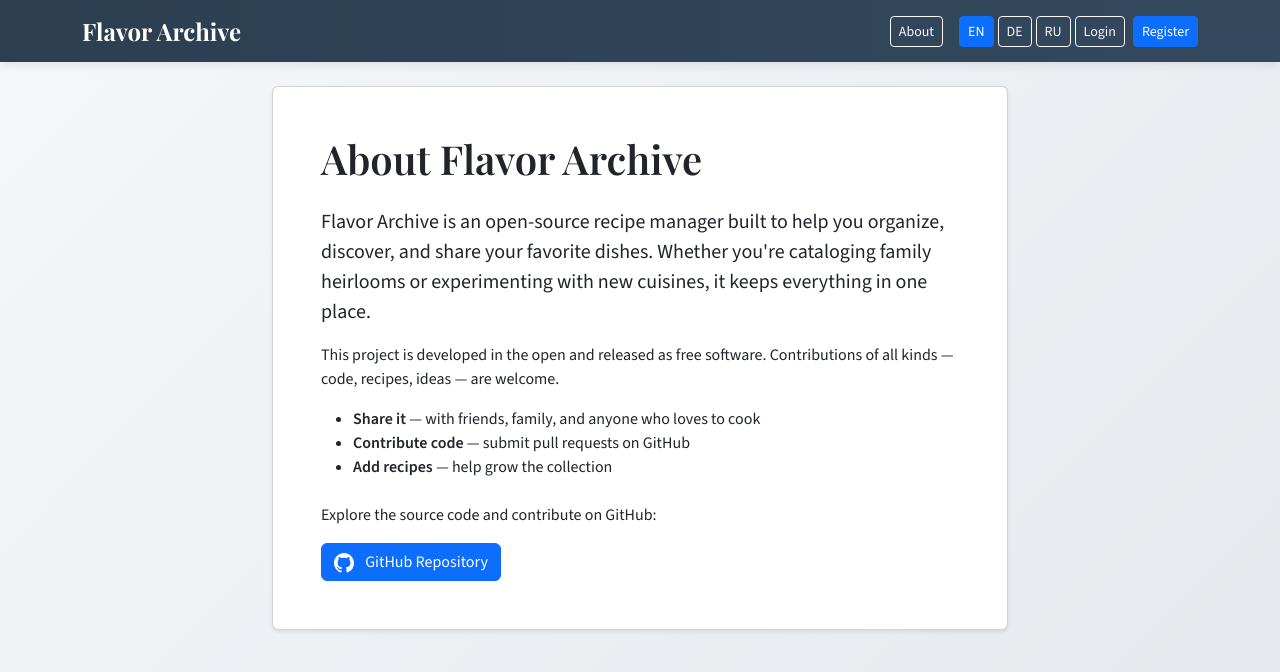
After one commit to bztt282tbz-sys/recipes, a Flask app: page /about in a window 1280 px wide. The commit adds this page. Shown: the top 672 px of the page. Run offline with Flask 3, Linux system fonts and the light colour scheme; some libraries are stand-ins or nearby versions.

Commit message:
new title

```diff
--- a/app.py
+++ b/app.py
@@ -497,6 +497,10 @@ def inject_translations():
         get_unit_name=get_unit_name,
         request=request
     )
+
+@app.route("/about")
+def about():
+    return render_template('about.html')
 
 @app.route("/")
 def home():
--- /dev/null
+++ b/templates/about.html
@@ -0,0 +1,37 @@
+{% extends "base.html" %}
+
+{% block title %}About - Flavor Archive{% endblock %}
+
+{% block content %}
+<div class="row justify-content-center">
+    <div class="col-md-8">
+        <div class="card shadow-sm">
+            <div class="card-body p-5">
+                <h1 class="card-title mb-4" style="font-family: 'Playfair Display', serif;">About Flavor Archive</h1>
+
+                <p class="lead">
+                    Flavor Archive is an open-source recipe manager built to help you organize, discover, and share your favorite dishes. Whether you're cataloging family heirlooms or experimenting with new cuisines, it keeps everything in one place.
+                </p>
+
+                <p>
+                    This project is developed in the open and released as free software. Contributions of all kinds &mdash; code, recipes, ideas &mdash; are welcome.
+                </p>
+
+                <ul>
+                    <li><strong>Share it</strong> &mdash; with friends, family, and anyone who loves to cook</li>
+                    <li><strong>Contribute code</strong> &mdash; submit pull requests on GitHub</li>
+                    <li><strong>Add recipes</strong> &mdash; help grow the collection</li>
+                </ul>
+
+                <p class="mt-4">Explore the source code and contribute on GitHub:</p>
+                <a href="https://github.com/bztt282tbz-sys/recipes" target="_blank" class="btn btn-primary">
+                    <svg xmlns="http://www.w3.org/2000/svg" width="20" height="20" fill="currentColor" class="bi bi-github me-2" viewBox="0 0 16 16">
+                        <path d="M8 0C3.58 0 0 3.58 0 8c0 3.54 2.29 6.53 5.47 7.59.4.07.55-.17.55-.38 0-.19-.01-.82-.01-1.49-2.01.37-2.53-.49-2.69-.94-.09-.23-.48-.94-.82-1.13-.28-.15-.68-.52-.01-.53.63-.01 1.08.58 1.23.82.72 1.21 1.87.87 2.33.66.07-.52.28-.87.51-1.07-1.78-.2-3.64-.89-3.64-3.95 0-.87.31-1.59.82-2.15-.08-.2-.36-1.02.08-2.12 0 0 .67-.21 2.2.82.64-.18 1.32-.27 2-.27.68 0 1.36.09 2 .27 1.53-1.04 2.2-.82 2.2-.82.44 1.1.16 1.92.08 2.12.51.56.82 1.27.82 2.15 0 3.07-1.87 3.75-3.65 3.95.29.25.54.73.54 1.48 0 1.07-.01 1.93-.01 2.2 0 .21.15.46.55.38A8.012 8.012 0 0 0 16 8c0-4.42-3.58-8-8-8z"/>
+                    </svg>
+                    GitHub Repository
+                </a>
+            </div>
+        </div>
+    </div>
+</div>
+{% endblock %}
--- a/templates/add_ingredient.html
+++ b/templates/add_ingredient.html
@@ -1,6 +1,6 @@
 {% extends "base.html" %}
 
-{% block title %}{{ t('add_ingredient') }} - Recipe Vault{% endblock %}
+{% block title %}{{ t('add_ingredient') }} - Flavor Archive{% endblock %}
 
 {% block extra_css %}
 <style>
--- a/templates/add_recipe.html
+++ b/templates/add_recipe.html
@@ -1,6 +1,6 @@
 {% extends "base.html" %}
 
-{% block title %}{{ t('add_recipe') }} - Recipe Vault{% endblock %}
+{% block title %}{{ t('add_recipe') }} - Flavor Archive{% endblock %}
 
 {% block content %}
 <div class="row justify-content-center">
--- a/templates/add_unit.html
+++ b/templates/add_unit.html
@@ -1,6 +1,6 @@
 {% extends "base.html" %}
 
-{% block title %}{{ t('add_unit') }} - Recipe Vault{% endblock %}
+{% block title %}{{ t('add_unit') }} - Flavor Archive{% endblock %}
 
 {% block content %}
 <div class="row justify-content-center">
--- a/templates/admin.html
+++ b/templates/admin.html
@@ -1,6 +1,6 @@
 {% extends "base.html" %}
 
-{% block title %}{{ t('admin_panel') }} - Recipe Vault{% endblock %}
+{% block title %}{{ t('admin_panel') }} - Flavor Archive{% endblock %}
 
 {% block content %}
 <h2>{{ t('admin_panel') }}</h2>
--- a/templates/base.html
+++ b/templates/base.html
@@ -3,7 +3,7 @@
 <head>
     <meta charset="UTF-8">
     <meta name="viewport" content="width=device-width, initial-scale=1.0">
-    <title>{% block title %}Recipe Vault{% endblock %}</title>
+    <title>{% block title %}Flavor Archive{% endblock %}</title>
     <link href="https://cdnjs.cloudflare.com/ajax/libs/bootstrap/5.3.3/css/bootstrap.min.css" rel="stylesheet">
     <link href="https://fonts.googleapis.com/css2?family=Playfair+Display:wght@600;700&family=Source+Sans+3:wght@400;500;600&display=swap" rel="stylesheet">
     {% block extra_css %}{% endblock %}
@@ -32,7 +32,7 @@
 <body>
     <nav class="navbar navbar-expand-lg navbar-dark mb-4">
         <div class="container">
-            <a class="navbar-brand" href="{{ url_for('home') }}">Recipe Vault</a>
+            <a class="navbar-brand" href="{{ url_for('home') }}">Flavor Archive</a>
             <button class="navbar-toggler" type="button" data-bs-toggle="collapse" data-bs-target="#navbarNav">
                 <span class="navbar-toggler-icon"></span>
             </button>
@@ -59,6 +59,7 @@
                     {% endif %}
                 </ul>
                 <div class="d-flex align-items-center">
+                    <a href="{{ url_for('about') }}" class="btn btn-outline-light btn-sm me-3">About</a>
                     {% for l, label in languages %}
                     <a href="{{ url_for('set_language', lang_code=l) }}" class="btn btn-sm {% if l == lang %}btn-primary{% else %}btn-outline-light{% endif %} me-1">{{ label }}</a>
                     {% endfor %}
--- a/templates/edit_recipe.html
+++ b/templates/edit_recipe.html
@@ -1,6 +1,6 @@
 {% extends "base.html" %}
 
-{% block title %}{{ t('edit_recipe') }} - Recipe Vault{% endblock %}
+{% block title %}{{ t('edit_recipe') }} - Flavor Archive{% endblock %}
 
 {% block content %}
 <div class="row justify-content-center">
--- a/templates/login.html
+++ b/templates/login.html
@@ -1,6 +1,6 @@
 {% extends "base.html" %}
 
-{% block title %}{{ t('login') }} - Recipe Vault{% endblock %}
+{% block title %}{{ t('login') }} - Flavor Archive{% endblock %}
 
 {% block content %}
 <div class="row justify-content-center mt-5">
--- a/templates/manage_data.html
+++ b/templates/manage_data.html
@@ -1,6 +1,6 @@
 {% extends "base.html" %}
 
-{% block title %}{{ t('manage_data') }} - Recipe Vault{% endblock %}
+{% block title %}{{ t('manage_data') }} - Flavor Archive{% endblock %}
 
 {% block content %}
 <div class="row">
--- a/templates/register.html
+++ b/templates/register.html
@@ -1,6 +1,6 @@
 {% extends "base.html" %}
 
-{% block title %}{{ t('register') }} - Recipe Vault{% endblock %}
+{% block title %}{{ t('register') }} - Flavor Archive{% endblock %}
 
 {% block content %}
 <div class="row justify-content-center mt-5">
--- a/templates/settings.html
+++ b/templates/settings.html
@@ -1,6 +1,6 @@
 {% extends "base.html" %}
 
-{% block title %}{{ t('settings') }} - Recipe Vault{% endblock %}
+{% block title %}{{ t('settings') }} - Flavor Archive{% endblock %}
 
 {% block content %}
 <h2>{{ t('settings') }}</h2>
```
